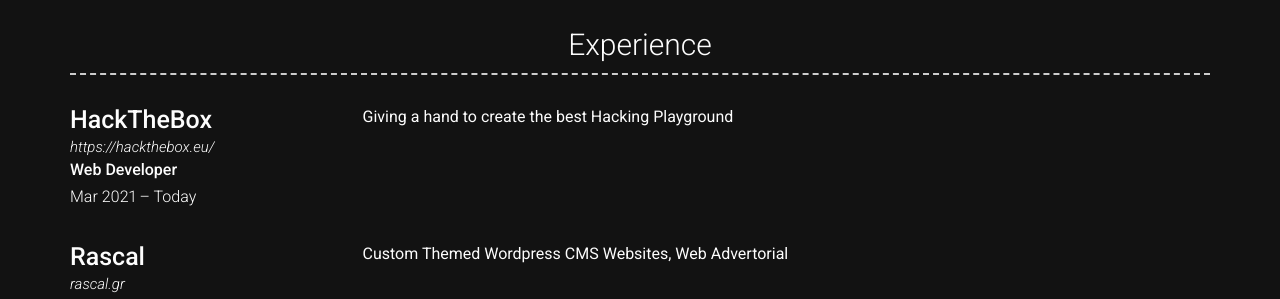
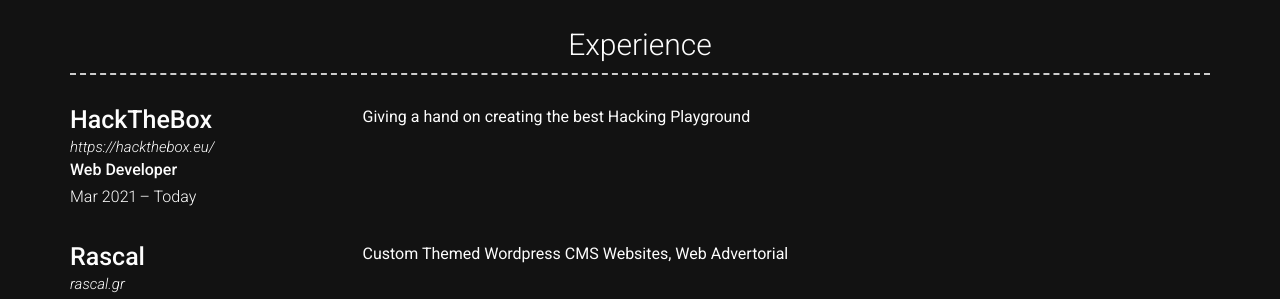
Before and after one commit to skartz0/curriculum, a Jekyll site: the page built from index.md, in a window 1280 px wide. Shown: the part 337-636 px from the top of the page. Built offline with Jekyll 4.4.1, drawn with Linux system fonts in a browser that asks for light colours; nearby versions of some CDN libraries.

Commit message:
Update experience.yml

```diff
--- a/_data/experience.yml
+++ b/_data/experience.yml
@@ -4,7 +4,7 @@
   job_title: Web Developer
   dates: Mar 2021 – Today
   quote:
-  description: Giving a hand to create the best Hacking Playground
+  description: Giving a hand on creating the best Hacking Playground
 
 - layout: left
   company: Rascal
```
